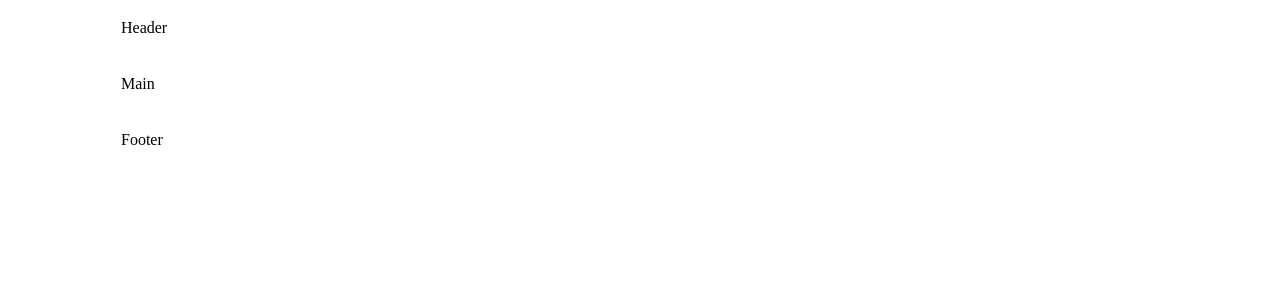
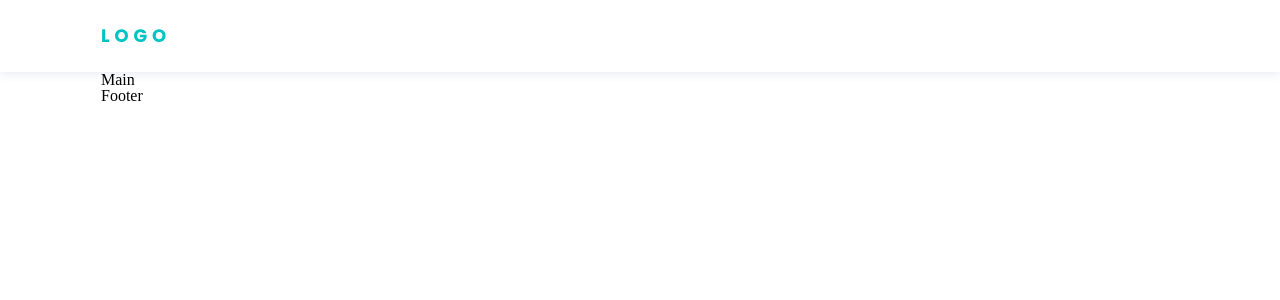
Before and after one commit to yaborodinov/card-validation, a React (Create React App) app: page / in a window 1280 px wide. Shown: the top 300 px of the page. Built offline with nearby package versions, Linux system fonts and the light colour scheme.

Commit message:
added layout and styles for header

```diff
--- a/src/components/Footer.jsx
+++ b/src/components/Footer.jsx
@@ -1,7 +1,15 @@
 import React from 'react'
 
 const Footer = () => {
-  return <div className="footer">Footer</div>
+  return (
+    <div className="footer">
+      <div className="container">
+        <div className="footer-inner">
+          Footer
+        </div>
+      </div>
+    </div>
+  )
 }
 
 export default Footer
--- a/src/components/Header.jsx
+++ b/src/components/Header.jsx
@@ -1,7 +1,18 @@
 import React from 'react'
+import Logo from '../assets/img/Logo.svg'
+import Menu from './Menu'
 
 const Header = () => {
-  return <div className="header">Header</div>
+  return (
+  <div className="header">
+    <div className="container">
+      <div className="header-inner">
+        <img src={Logo} className='logo' alt="React Logo" />
+        <Menu/>
+      </div>
+    </div>
+  </div>
+  )
 }
 
 export default Header
--- a/src/components/Main.jsx
+++ b/src/components/Main.jsx
@@ -1,7 +1,16 @@
 import React from 'react'
 
 const Main = () => {
-  return <div className="main">Main</div>
+  return (
+
+  <div className="main">
+    <div className="container">
+      <div className="main-inner">
+        Main
+      </div>
+    </div>
+  </div>
+  )
 }
 
 export default Main
--- /dev/null
+++ b/src/components/Menu.jsx
@@ -0,0 +1,6 @@
+import React from 'react'
+import MenuIcon from '../assets/img/menu.svg'
+
+const Menu = () => <img src={MenuIcon} className='burgerMenu' alt="React Logo" />
+
+export default Menu
--- a/src/styles/app.scss
+++ b/src/styles/app.scss
@@ -1,4 +1,4 @@
-.app {
+.container {
   max-width: 1110px;
   margin: 0 auto;
   box-sizing: border-box;
@@ -8,11 +8,33 @@
 .header,
 .main,
 .footer {
-  padding: 20px;
+  padding: 0 20px;
+}
+
+.header {
+  background: #FFF;
+  box-shadow: 0px 0px 10px 0px rgba(131, 144, 193, 0.25);
+
+  &-inner {
+    height: 72px;
+    display: flex;
+    align-items: center;
+    justify-content: space-between;
+  }
+
+  .burgerMenu {
+    display: none;
+  }
 }
 
 @media (max-width: 767px) {
-  .app {
+  .container {
     padding: 0;
   }
+
+  .header{
+    .burgerMenu {
+      display: block;
+    }
+  }
 }
```
Also changed, not shown: src/assets/img/Logo.svg (added), src/assets/img/menu.svg (added).
